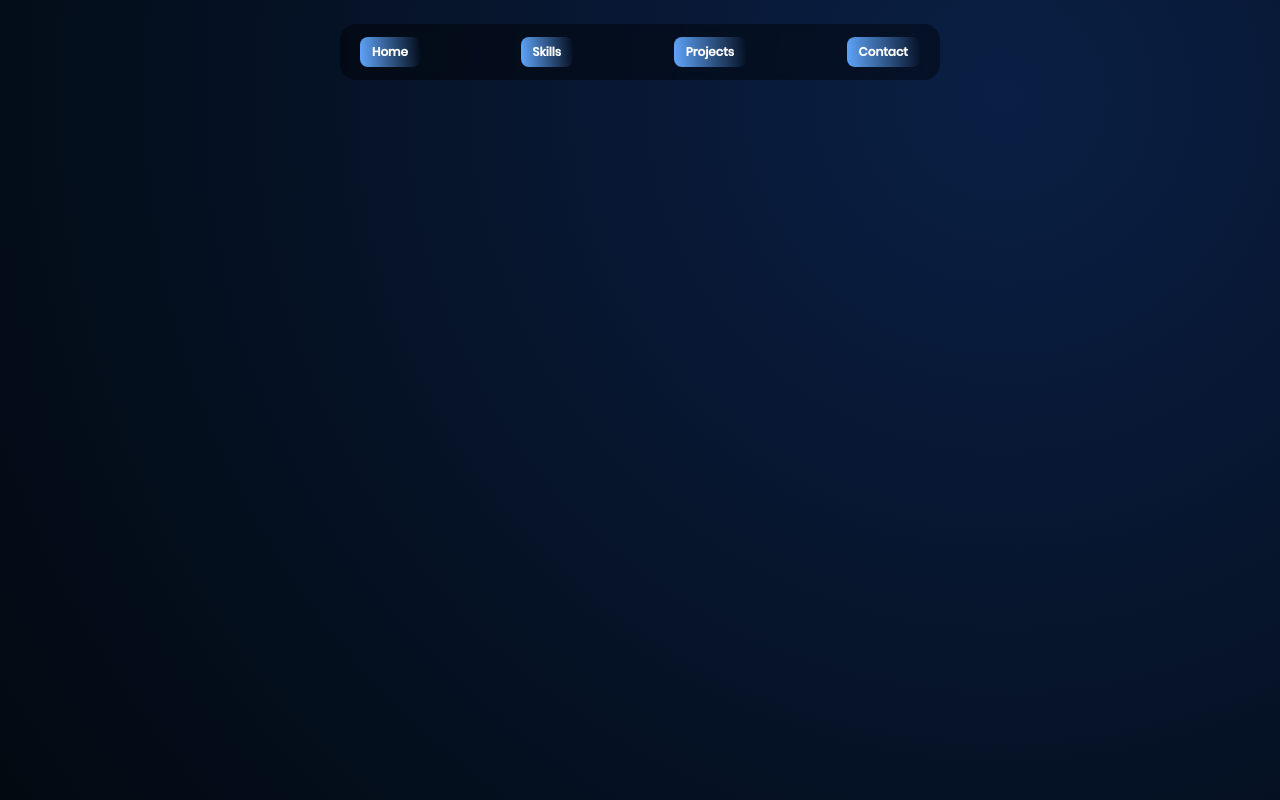
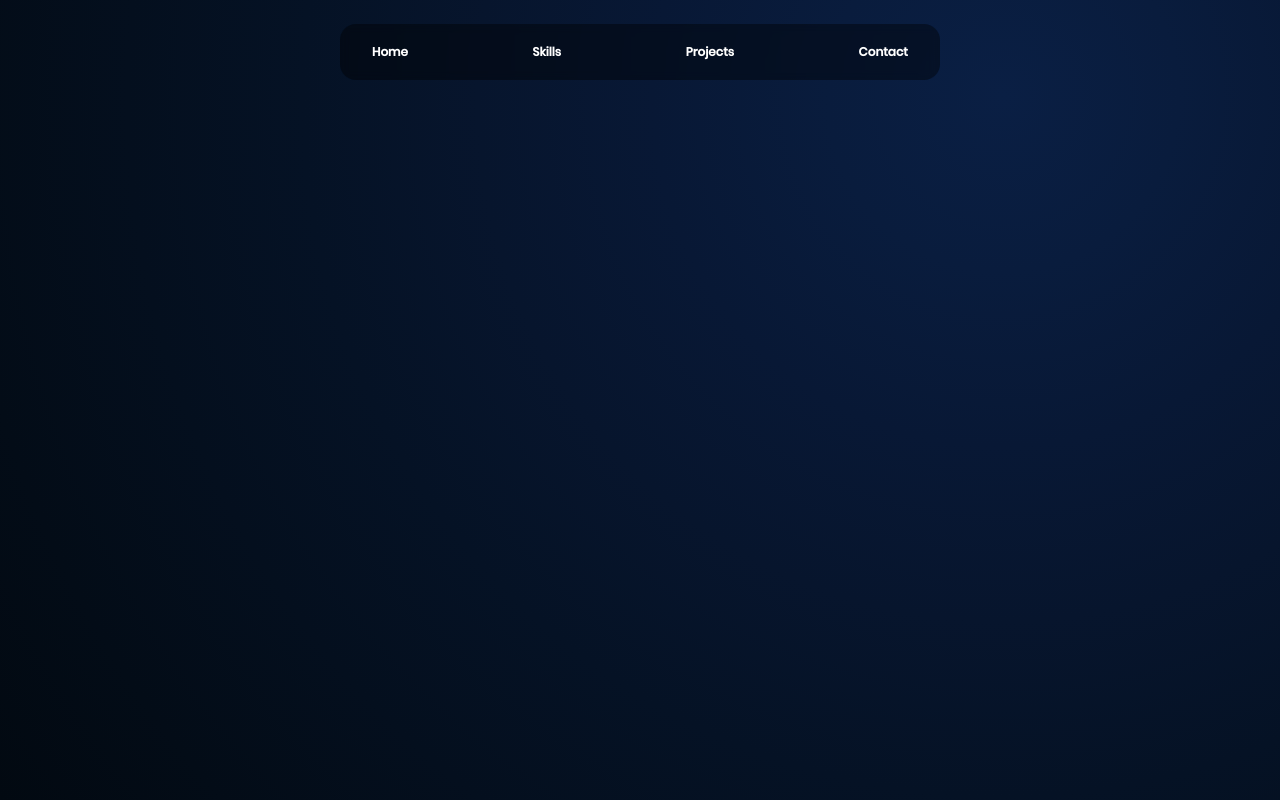
Before and after one commit to ajmal-m/portfolio-website, a React (Create React App) app: page / in a window 1280 px wide. Built offline with nearby package versions, Linux system fonts and the light colour scheme.

Commit message:
[P-1] Scrol bar ui update

```diff
--- a/src/App.css
+++ b/src/App.css
@@ -36,3 +36,18 @@
     transform: rotate(360deg);
   }
 }
+
+
+/* Custom scrollbar styles */
+.custom-scrollbar::-webkit-scrollbar {
+  width: 8px;
+}
+
+.custom-scrollbar::-webkit-scrollbar-track {
+  background: #091c3d;
+}
+
+.custom-scrollbar::-webkit-scrollbar-thumb {
+  background: #194591;
+  border-radius: 4px;
+}
--- a/src/App.js
+++ b/src/App.js
@@ -10,8 +10,9 @@ function App() {
   return (
     <div
       className="
-        bg-[grey] dark:bg-[red] min-h-screen overflow-y-auto
+        bg-[grey] dark:bg-[red] h-screen overflow-y-auto
         bg-blue-shadow flex justify-center
+        custom-scrollbar
       "
     >
       <div class="max-w-[700px]">
@@ -27,4 +28,5 @@ function App() {
   );
 }
 
+
 export default App;
--- a/src/components/Navbar.js
+++ b/src/components/Navbar.js
@@ -1,3 +1,5 @@
+
+import {Link, useLocation} from "react-router-dom";
 
 const Navbar = () => {
 
@@ -5,21 +7,23 @@ const Navbar = () => {
     let navItems = [
         {
             name:"Home",
-            id:'home'
+            id:'/home'
         },
         {
             name:"Skills",
-            id:'skills'
+            id:'/skills'
         },
         {
             name:"Projects",
-            id:'projects'
+            id:'/projects'
         },
         {
             name:"Contact",
-            id:'contact'
+            id:'/contact'
         }
     ]
+
+    const location = useLocation();
 
 
     return (
@@ -40,17 +44,17 @@ const Navbar = () => {
                                 flex p-[4px] rounded-[0.5rem]
                             "
                         >
-                            <a
-                                href={`/${item?.id}`}
-                                className="
+                            <Link
+                                to={`${item?.id}`}
+                                className={`
                                     transition-all duration-300 ease-in-out
                                     text-[white] font-[600] text-[12px] font-popinsMedium
-                                    px-[12px] py-[6px] bg-blue-btn
-                                    rounded-[0.5rem] bg-opacity-50
-                                "
+                                    px-[12px] py-[6px] rounded-[0.5rem] bg-opacity-50
+                                    ${ item?.id === location?.pathname   && 'bg-blue-btn'}
+                                `}
                             >
                                 {item?.name}
-                            </a>
+                            </Link>
                         </div>
                     ))
                 }
```
